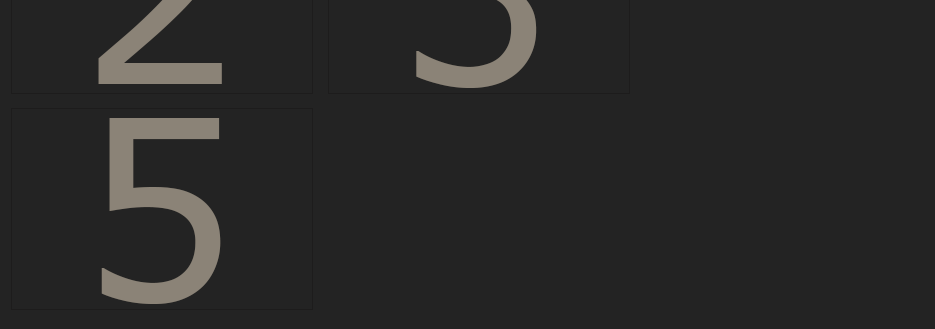
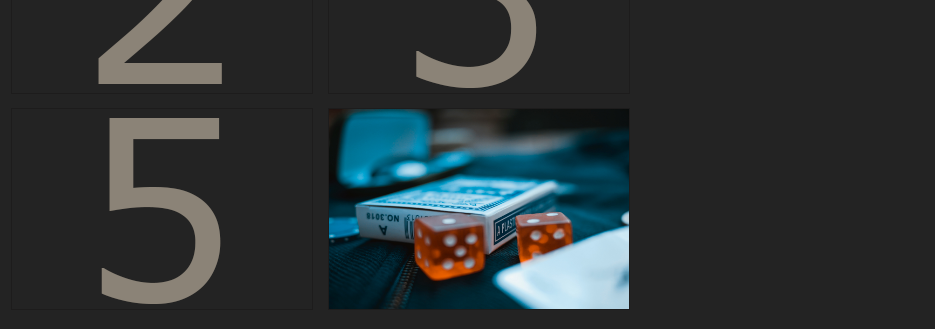
Before and after one commit to zashurazxz/xavier.github.io, a plain HTML site: page index.html in a window 1280 px wide. Shown: the part 410-739 px from the top of the page, 345-1280 px from the left. Drawn offline with Linux system fonts and the light colour scheme.

Commit message:
added placeholder

```diff
--- a/index.html
+++ b/index.html
@@ -91,8 +91,20 @@
                 </div>
             </div>
         </div>
+        <div class="flip-box">
+            <div class="flip-box-inner">
+                <div class="flip-box-front">
+                    <img src="Dice.jpg" alt="Group Project" style="width:300px;height:200px">
+                </div>
+                <div class="flip-box-back">
+                    <h2>this is a placeholder</h2>
+                    <p>this will be edited when i have something new to add</p>
+                    <a href="#"></a>
+                </div>
+            </div>
+        </div>
+    </div>
 
-    </div>
 
     </hero>
 
```
